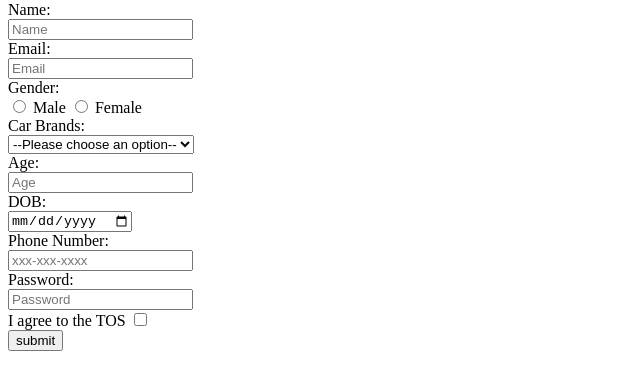
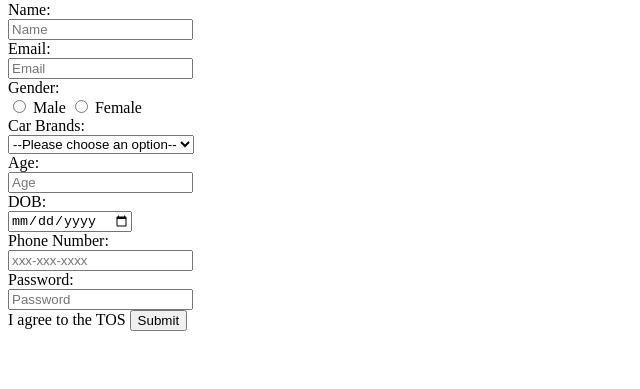
Before and after one commit to acciojob/signup-form-car-swetha-A130, a website: page main.html in a window 1280 px wide. Shown: the part 79-468 px from the top of the page, without its empty margins (0-640 px from the left). Drawn offline with Linux system fonts and the light colour scheme.

Commit message:
created a submission

```diff
--- a/main.html
+++ b/main.html
@@ -32,8 +32,7 @@
         <label for="password">Password:</label><br>
         <input type="password" id="password" name="password" placeholder="Password" required><br>
         <label for="tos">I agree to the TOS</label>
-        <input type="checkbox" id="tos" name="tos" required><br>
-        <input type="submit" value="submit">
+       <button type="submit">Submit</button>
     </form>
 </body>
 </html>
```
